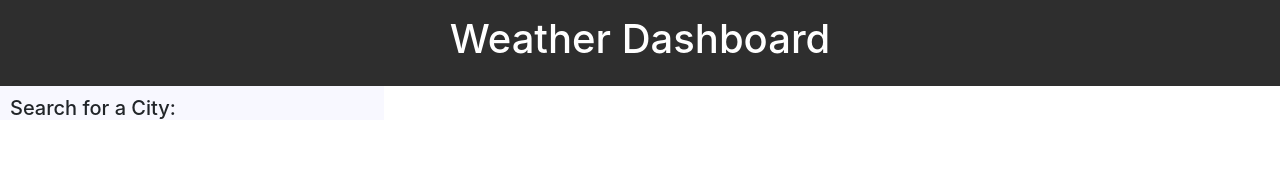
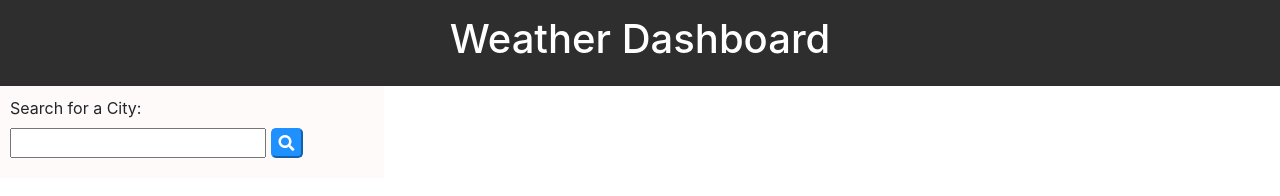
Before and after one commit to samuel6roth/Weather, a plain HTML site: page index.html in a window 1280 px wide. Drawn offline with nearby package versions, Linux system fonts and the light colour scheme.

Commit message:
Adding forms and functionality

```diff
--- a/Assets/CSS/style.css
+++ b/Assets/CSS/style.css
@@ -13,12 +13,18 @@ body {
     color: white;
 }
 
-.searchForm {
-    background-color:#f8f8ff;
+
+.search {
+    background-color:#FFFAFA;
     width: 30%;
+    padding-top: 10px;
+    padding-left: 10px;
+    padding-bottom: 20px;
 }
 
-.search {
-    padding-top: 10px;
-    padding-left: 10px;
+.searchButton {
+    background-color: dodgerblue;
+    color: white;
+    border-radius: 5px;
+    border-color: dodgerblue;
 }
--- a/index.html
+++ b/index.html
@@ -11,6 +11,14 @@
         href="https://stackpath.bootstrapcdn.com/bootstrap/4.1.3/css/bootstrap.min.css"
         rel="stylesheet"
         integrity="sha384-MCw98/SFnGE8fJT3GXwEOngsV7Zt27NXFoaoApmYm81iuXoPkFOJwJ8ERdknLPMO"
+        crossorigin="anonymous"
+    />
+
+    <!--Icon styling-->
+    <link
+        rel="stylesheet"
+        href="https://use.fontawesome.com/releases/v5.8.1/css/all.css"
+        integrity="sha384-50oBUHEmvpQ+1lW4y57PTFmhCaXp0ML5d60M1M7uH2+nqUivzIebhndOJK28anvf"
         crossorigin="anonymous"
     />
 
@@ -35,12 +43,13 @@
     </header>
 
     <form>
-       <div class="searchForm">
-           <div>
-               <h5 class="search">Search for a City:</h5>
-           </div>
-       </div>
+        <div class="search">
+            <label for="cityInput">Search for a City:</label><br>
+            <input type="text" id="cityInput">
+            <button type="submit" class="searchButton"><i class="fas fa-search"></i></button>
+        </div>
     </form>
+
 
     <!--Link to jQuery library-->
     <script src=""></script>
```
